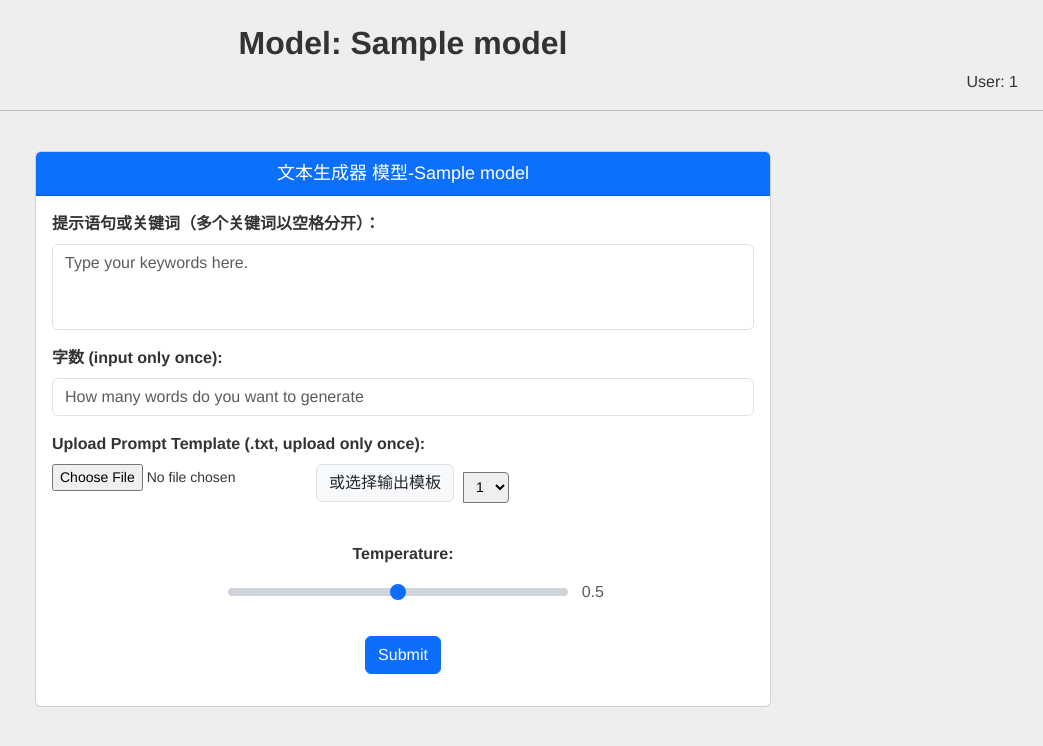
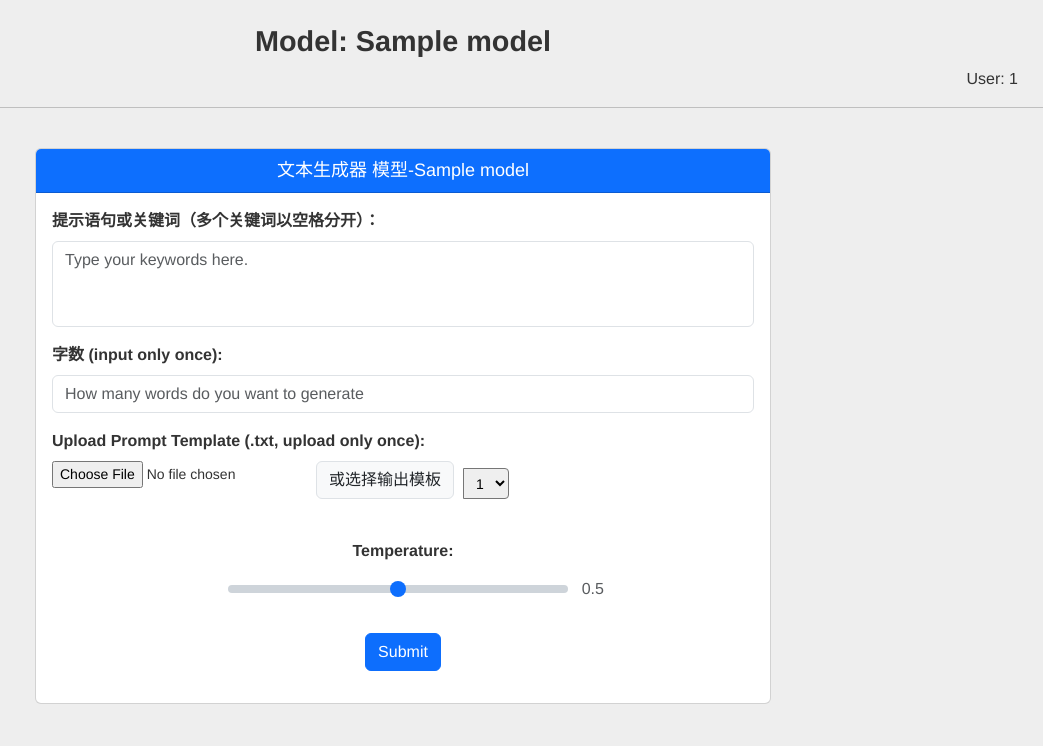
Before and after one commit to kangjian99/ChatGPTweb, a Flask app: template templates/chat.html in a window 1280 px wide. Shown: the top 746 px of the page, without its empty margins (237-1280 px from the left). Run offline with Flask 2, Linux system fonts and the light colour scheme; the template is opened without the code that fills it: most values are stand-ins (such as "Sample title", 1, 10 or a date in 2020); some libraries are stand-ins or nearby versions.

Commit message:
Add files via upload

```diff
--- a/static/script.js
+++ b/static/script.js
@@ -1,22 +1,10 @@
+/*
 let loading = document.getElementById('loading');
-let progressBar = document.getElementById('progress-bar');
 let form = document.querySelector('form');
-
 form.addEventListener('submit', () => {
     loading.style.display = 'block';
-    let progress = 0;
-
-    const increaseProgress = () => {
-        if (progress < 90) {
-            progress += 0.3;
-        } else if (progress < 99) {
-            progress += 0.1;
-        }
-        progressBar.style.width = progress + '%';
-        progressBar.setAttribute('aria-valuenow', progress);
-    };
-    let progressInterval = setInterval(increaseProgress, 100);
 });
+*/
 
 function copyToClipboard() {
   var resHtml = document.getElementById("res").innerHTML;
--- a/static/style.css
+++ b/static/style.css
@@ -30,7 +30,7 @@ p {
 }
 
 h1 {
-  font-size: 2rem;
+  font-size: 1.8rem;
   font-weight: bold;
 }
 
@@ -120,7 +120,6 @@ textarea {
 .card-body tbody + tbody {
   border-top: 2px solid #c8ced3;
 }
-
 
 input[type='range'] {
   width: 60%;
```
